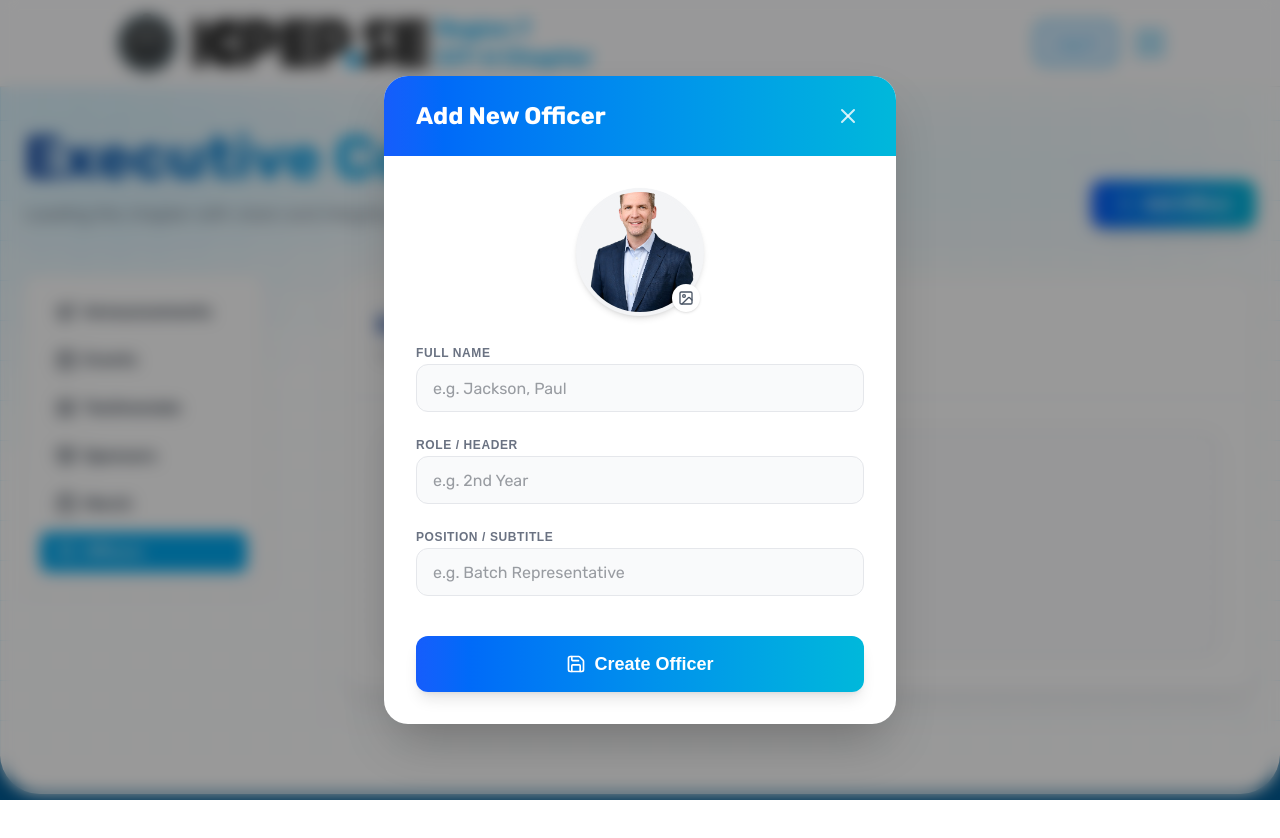
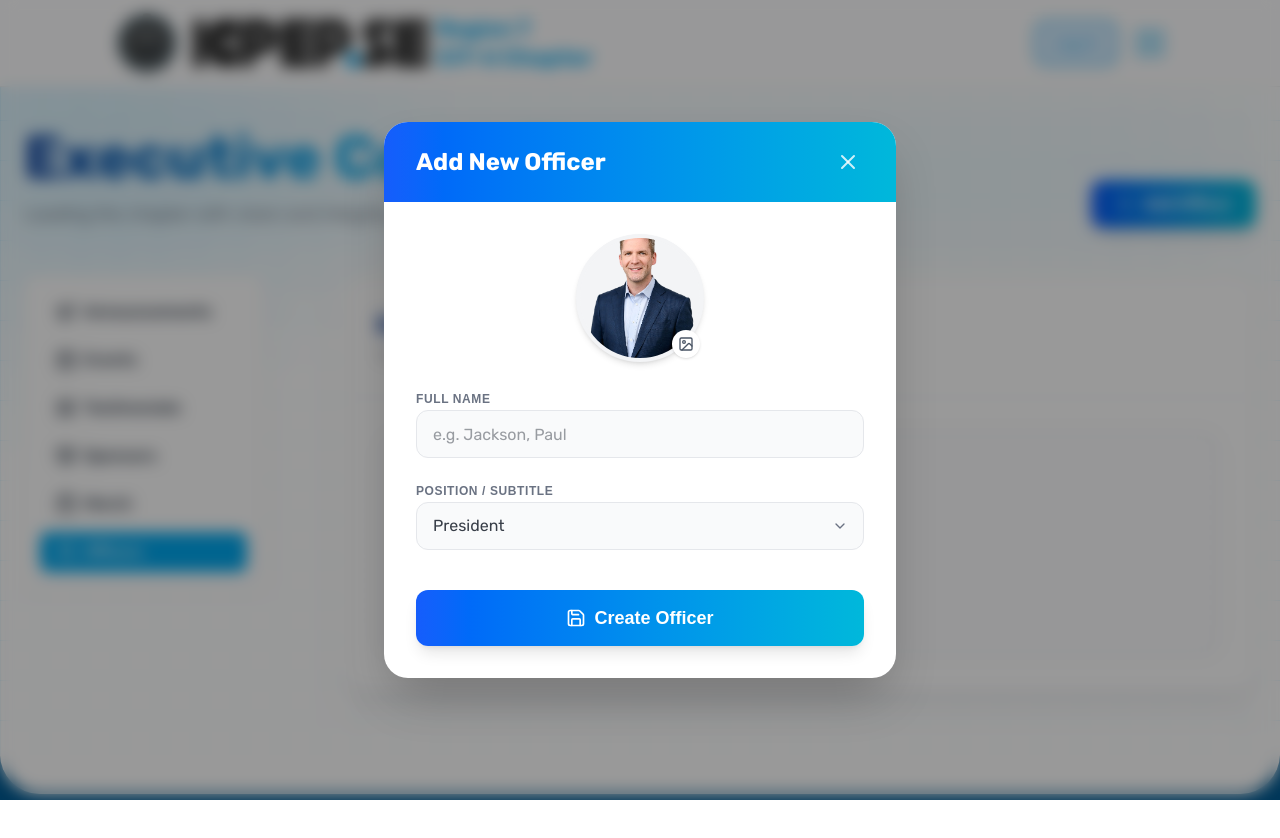
Before and after one commit to ShanRaboy11/icpep-se-citu, a Next.js app in the folder client/: page /create/officers in a window 1280 px wide. Both pictures are taken after a click on the button "Add Officer". Shown: the top 838 px of the page. Built offline with nearby package versions, Linux system fonts and the light colour scheme.

Commit message:
fix: update page - Eupinado

```diff
--- a/client/src/app/create/officers/page.tsx
+++ b/client/src/app/create/officers/page.tsx
@@ -36,8 +36,32 @@ const departments: Record<string, any> = {
     shadow: "shadow-emerald-500/20",
     officers: []
   }
-  // Advisers removed as requested
 };
+
+// --- CONSTANTS FOR DROPDOWNS (UPDATED) ---
+const EXECUTIVE_POSITIONS = [
+  "President",
+  "VP Internal",
+  "VP External",
+  "Secretary",
+  "Treasurer",
+  "Auditor",
+  "PIO",
+  "PRO",
+  "SSG Representative",
+  "Batch Representative"
+];
+
+const COMMITTEES_LIST = [
+  "Committee on Internal Affairs",
+  "Committee on External Affairs",
+  "Committee on Finance",
+  "Committee on Public Relations",
+  "Research and Development Committee",
+  "Training and Seminar Committee",
+  "Sports and Cultural Committee",
+  "Media and Documentation Committee"
+];
 
 // Define the Officer type
 type Officer = {
@@ -85,7 +109,16 @@ const OfficersPage = () => {
 
   const handleOpenAdd = () => {
     setEditingId(null);
-    setFormData({ name: "", role: "", position: "", image: "/faculty.png" });
+    // Reset form with smart defaults based on active tab
+    const defaultPosition = activeKey === 'executive' ? EXECUTIVE_POSITIONS[0] : "";
+    const defaultRole = activeKey === 'committee' ? COMMITTEES_LIST[0] : "";
+
+    setFormData({
+      name: "",
+      role: defaultRole,
+      position: defaultPosition,
+      image: "/faculty.png"
+    });
     setIsModalOpen(true);
   };
 
@@ -109,16 +142,24 @@ const OfficersPage = () => {
   const handleSubmit = (e: React.FormEvent) => {
     e.preventDefault();
 
+    // Clean up data before saving
+    let finalData = { ...formData };
+
+    // Logic: If Executive and NOT Batch Rep, clear the Role (Year Level)
+    if (activeKey === 'executive' && finalData.position !== 'Batch Representative') {
+      finalData.role = "";
+    }
+
     if (editingId) {
       // Update existing
       setOfficers((prev) =>
-        prev.map((o) => (o.id === editingId ? { ...o, ...formData } : o))
+        prev.map((o) => (o.id === editingId ? { ...o, ...finalData } : o))
       );
     } else {
       // Create new
       const newOfficer = {
         id: Math.random().toString(36).substring(7),
-        ...formData
+        ...finalData
       };
       setOfficers((prev) => [...prev, newOfficer]);
     }
@@ -171,7 +212,6 @@ const OfficersPage = () => {
                   <select
                     value={activeKey}
                     onChange={handleDropdownChange}
-                    // Updated classes: appearance-none, outline-none, removed border, fixed width issue
                     className="appearance-none bg-transparent outline-none cursor-pointer pr-12 text-3xl sm:text-6xl font-bold font-rubik bg-gradient-to-r from-primary3 via-primary1 to-primary2 bg-clip-text text-transparent w-full sm:w-auto hover:opacity-80 transition-opacity"
                   >
                     {departmentKeys.map((key) => (
@@ -181,7 +221,7 @@ const OfficersPage = () => {
                     ))}
                   </select>
 
-                  {/* Chevron Icon - Updated color to primary3 to fit palette */}
+                  {/* Chevron Icon */}
                   <div className="absolute right-0 top-1/2 -translate-y-1/2 pointer-events-none text-primary3">
                     <ChevronDown className="h-8 w-8 sm:h-10 sm:w-10 opacity-80 group-hover:opacity-100 transition-opacity" />
                   </div>
@@ -228,7 +268,7 @@ const OfficersPage = () => {
                 <span className="font-rubik">Add Officer</span>
               </button>
 
-              {/* Officers Container - Styled like Sponsors/Merch Page */}
+              {/* Officers Container */}
               <div className="bg-white rounded-3xl shadow-xl shadow-gray-200/50 border border-gray-100 overflow-hidden">
 
                 {/* Container Header */}
@@ -352,6 +392,8 @@ const OfficersPage = () => {
               </div>
 
               <div className="grid grid-cols-1 gap-5">
+
+                {/* 1. FULL NAME */}
                 <div className="space-y-2">
                   <label className="text-xs font-bold text-gray-500 uppercase tracking-wider">
                     Full Name
@@ -366,9 +408,38 @@ const OfficersPage = () => {
                   />
                 </div>
 
+                {/* --- CONDITIONAL FIELDS BASED ON ACTIVE KEY --- */}
+
+                {activeKey === 'executive' ? (
+                  <>
+                    {/* EXECUTIVE: POSITION DROPDOWN */}
                     <div className="space-y-2">
                       <label className="text-xs font-bold text-gray-500 uppercase tracking-wider">
-                    Role / Header
+                        Position / Subtitle
+                      </label>
+                      <div className="relative">
+                        <select
+                          required
+                          value={formData.position}
+                          onChange={(e) => setFormData({ ...formData, position: e.target.value })}
+                          className="w-full h-12 px-4 rounded-xl bg-gray-50 border border-gray-200 focus:border-primary1 focus:ring-2 focus:ring-primary1/20 outline-none transition-all font-rubik appearance-none cursor-pointer"
+                        >
+                          <option value="" disabled>Select Position</option>
+                          {EXECUTIVE_POSITIONS.map((pos) => (
+                            <option key={pos} value={pos}>{pos}</option>
+                          ))}
+                        </select>
+                        <div className="absolute right-4 top-1/2 -translate-y-1/2 pointer-events-none text-gray-500">
+                          <ChevronDown className="h-4 w-4" />
+                        </div>
+                      </div>
+                    </div>
+
+                    {/* EXECUTIVE: ROLE INPUT (ONLY FOR BATCH REP) */}
+                    {formData.position === "Batch Representative" && (
+                      <div className="space-y-2 animate-in fade-in slide-in-from-top-2 duration-200">
+                        <label className="text-xs font-bold text-gray-500 uppercase tracking-wider">
+                          Role / Header (Year Level)
                         </label>
                         <input
                           type="text"
@@ -379,7 +450,34 @@ const OfficersPage = () => {
                           className="w-full h-12 px-4 rounded-xl bg-gray-50 border border-gray-200 focus:border-primary1 focus:ring-2 focus:ring-primary1/20 outline-none transition-all font-rubik"
                         />
                       </div>
+                    )}
+                  </>
+                ) : (
+                  <>
+                    {/* COMMITTEE: ROLE DROPDOWN (COMMITTEE NAME) */}
+                    <div className="space-y-2">
+                      <label className="text-xs font-bold text-gray-500 uppercase tracking-wider">
+                        Role / Header (Committee)
+                      </label>
+                      <div className="relative">
+                        <select
+                          required
+                          value={formData.role}
+                          onChange={(e) => setFormData({ ...formData, role: e.target.value })}
+                          className="w-full h-12 px-4 rounded-xl bg-gray-50 border border-gray-200 focus:border-primary1 focus:ring-2 focus:ring-primary1/20 outline-none transition-all font-rubik appearance-none cursor-pointer"
+                        >
+                          <option value="" disabled>Select Committee</option>
+                          {COMMITTEES_LIST.map((comm) => (
+                            <option key={comm} value={comm}>{comm}</option>
+                          ))}
+                        </select>
+                        <div className="absolute right-4 top-1/2 -translate-y-1/2 pointer-events-none text-gray-500">
+                          <ChevronDown className="h-4 w-4" />
+                        </div>
+                      </div>
+                    </div>
 
+                    {/* COMMITTEE: POSITION INPUT (TEXT) */}
                     <div className="space-y-2">
                       <label className="text-xs font-bold text-gray-500 uppercase tracking-wider">
                         Position / Subtitle
@@ -389,10 +487,13 @@ const OfficersPage = () => {
                         required
                         value={formData.position}
                         onChange={(e) => setFormData({ ...formData, position: e.target.value })}
-                    placeholder="e.g. Batch Representative"
+                        placeholder="e.g. Committee Chairperson"
                         className="w-full h-12 px-4 rounded-xl bg-gray-50 border border-gray-200 focus:border-primary1 focus:ring-2 focus:ring-primary1/20 outline-none transition-all font-rubik"
                       />
                     </div>
+                  </>
+                )}
+
               </div>
 
               <div className="pt-4">
```
Lines whose indentation alone changed are shown as unchanged.
